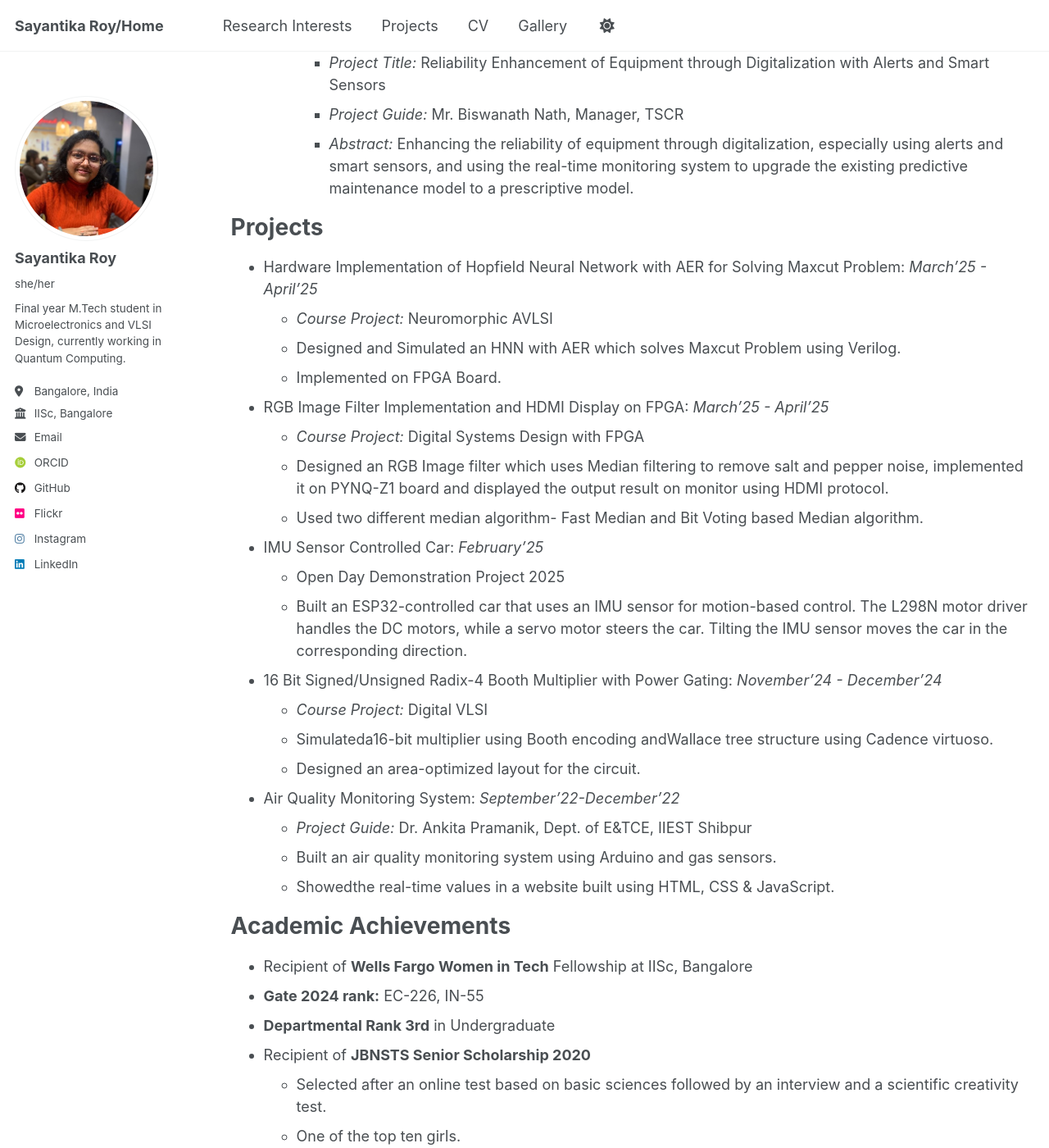
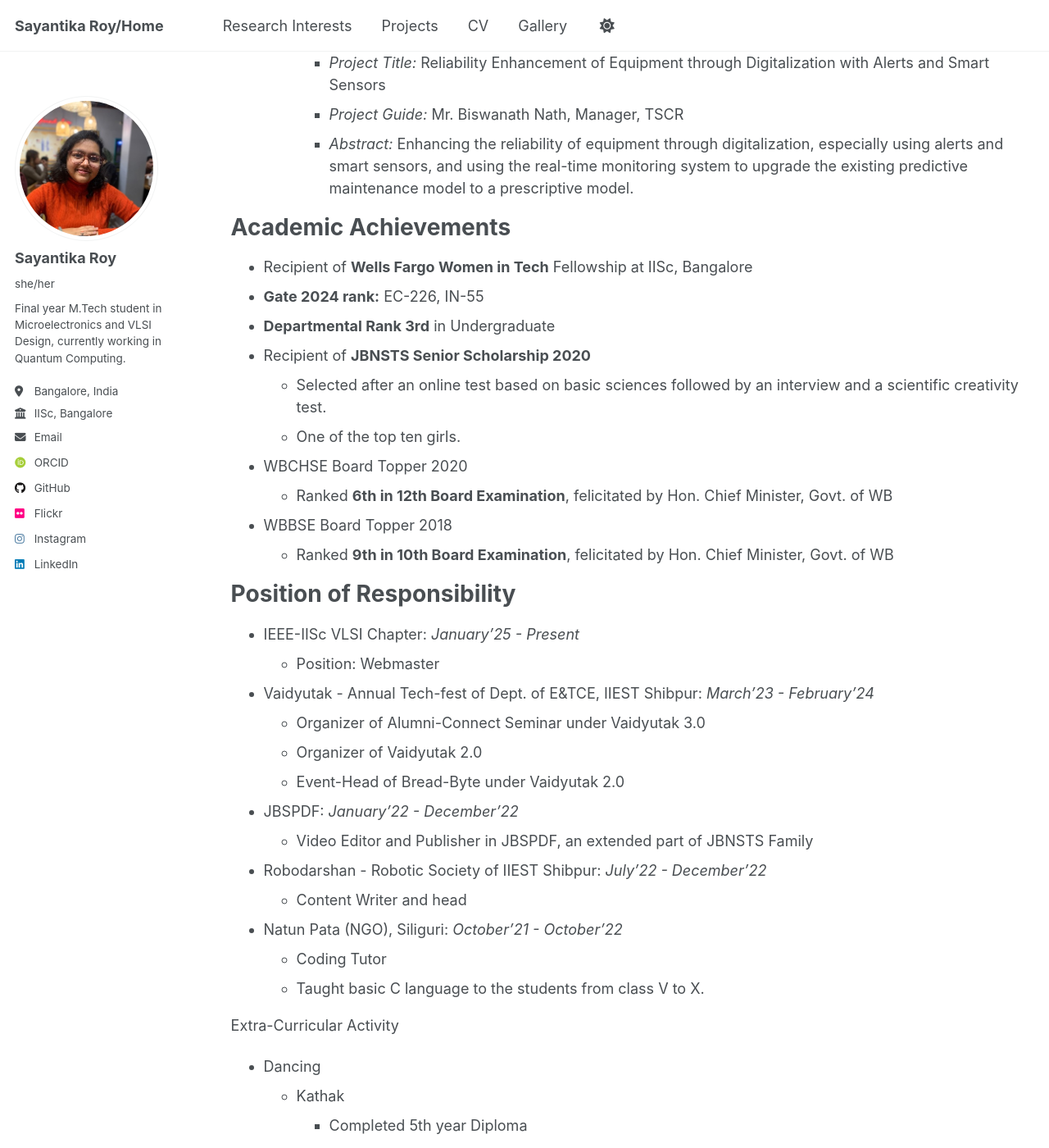
Before and after one commit to sayo-134/sayantika-roy.github.io, a Jekyll site: the page built from _pages/cv.md, in a window 1280 px wide and 1400 px high, scrolled down 1323 px. Shown: the whole window at 82% size. Built offline with Jekyll 4.4.1, drawn with Linux system fonts in a browser that asks for light colours; some web fonts are replaced.

Commit message:
changed cv.md

```diff
--- a/_pages/cv.md
+++ b/_pages/cv.md
@@ -53,31 +53,6 @@ Experience
     * *Project Guide:* Mr. Biswanath Nath, Manager, TSCR
     * *Abstract:*  Enhancing the reliability of equipment through digitalization, especially using alerts and smart sensors, and using the real-time monitoring system to upgrade the existing predictive maintenance model to a prescriptive model.
 
-Projects
-=====
-* Hardware Implementation of Hopfield Neural Network with AER for Solving Maxcut Problem: *March'25 - April'25*
-  * *Course Project:* Neuromorphic AVLSI
-  * Designed and Simulated an HNN with AER which solves Maxcut Problem using Verilog.
-  * Implemented on FPGA Board.
-
-* RGB Image Filter Implementation and HDMI Display on FPGA: *March'25 - April'25*
-  * *Course Project:* Digital Systems Design with FPGA
-  * Designed an RGB Image filter which uses Median filtering to remove salt and pepper noise, implemented it on PYNQ-Z1 board and displayed the output result on monitor using HDMI protocol.
-  * Used two different median algorithm- Fast Median and Bit Voting based Median algorithm.
-
-* IMU Sensor Controlled Car: *February'25*
-  * Open Day Demonstration Project 2025
-  * Built an ESP32-controlled car that uses an IMU sensor for motion-based control. The L298N motor driver handles the DC motors, while a servo motor steers the car. Tilting the IMU sensor moves the car in the corresponding direction.
-
-* 16 Bit Signed/Unsigned Radix-4 Booth Multiplier with Power Gating: *November'24 - December'24*
-  * *Course Project:* Digital VLSI
-  * Simulateda16-bit multiplier using Booth encoding andWallace tree structure using Cadence virtuoso.
-  * Designed an area-optimized layout for the circuit.
-
-* Air Quality Monitoring System: *September'22-December'22*
-  * *Project Guide:* Dr. Ankita Pramanik, Dept. of E&TCE, IIEST Shibpur
-  * Built an air quality monitoring system using Arduino and gas sensors.
-  * Showedthe real-time values in a website built using HTML, CSS & JavaScript.
 
 Academic Achievements
 =====
```
Also changed, not shown: other parts of _pages/cv.md (+0 -3 lines).
